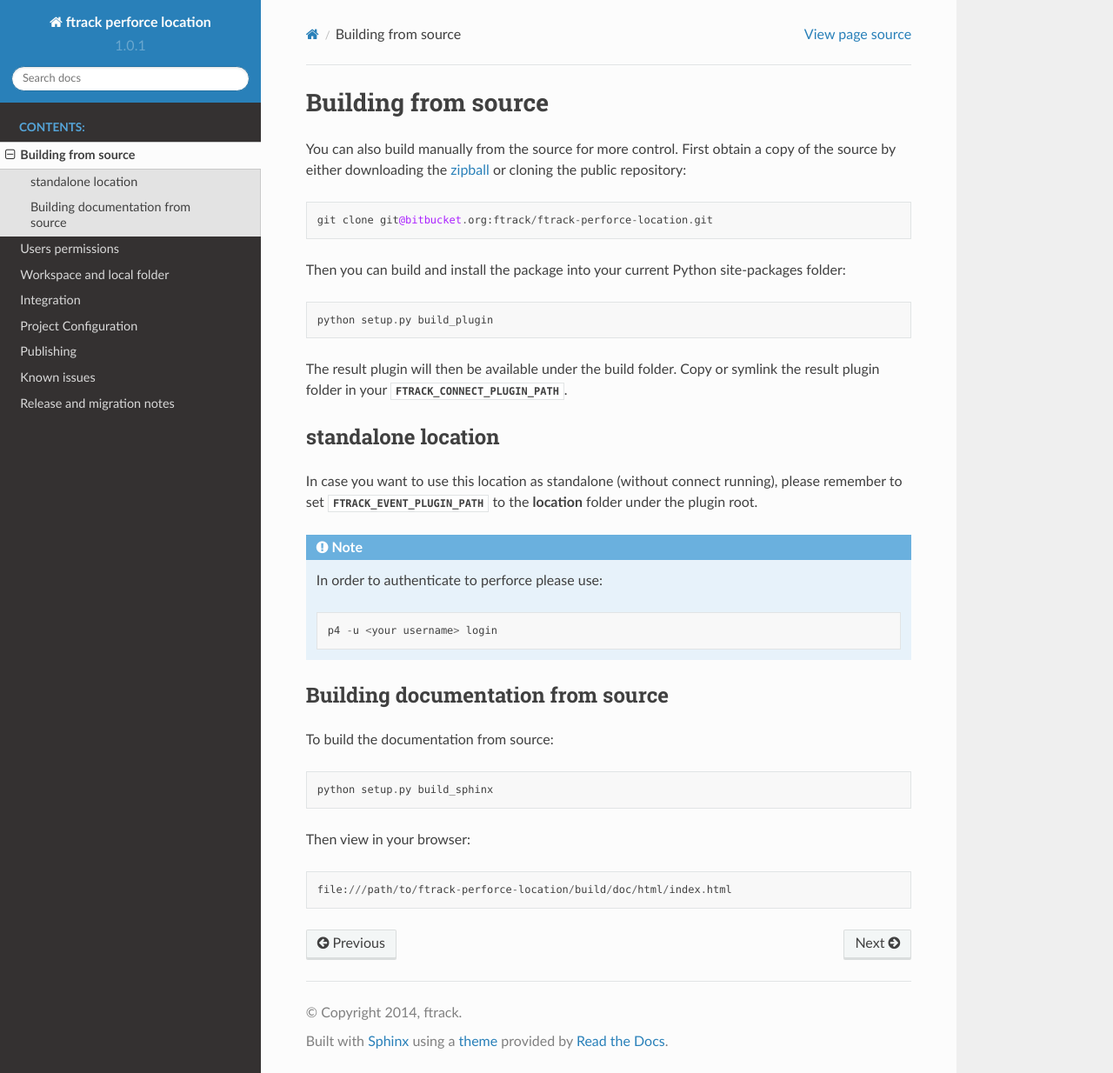
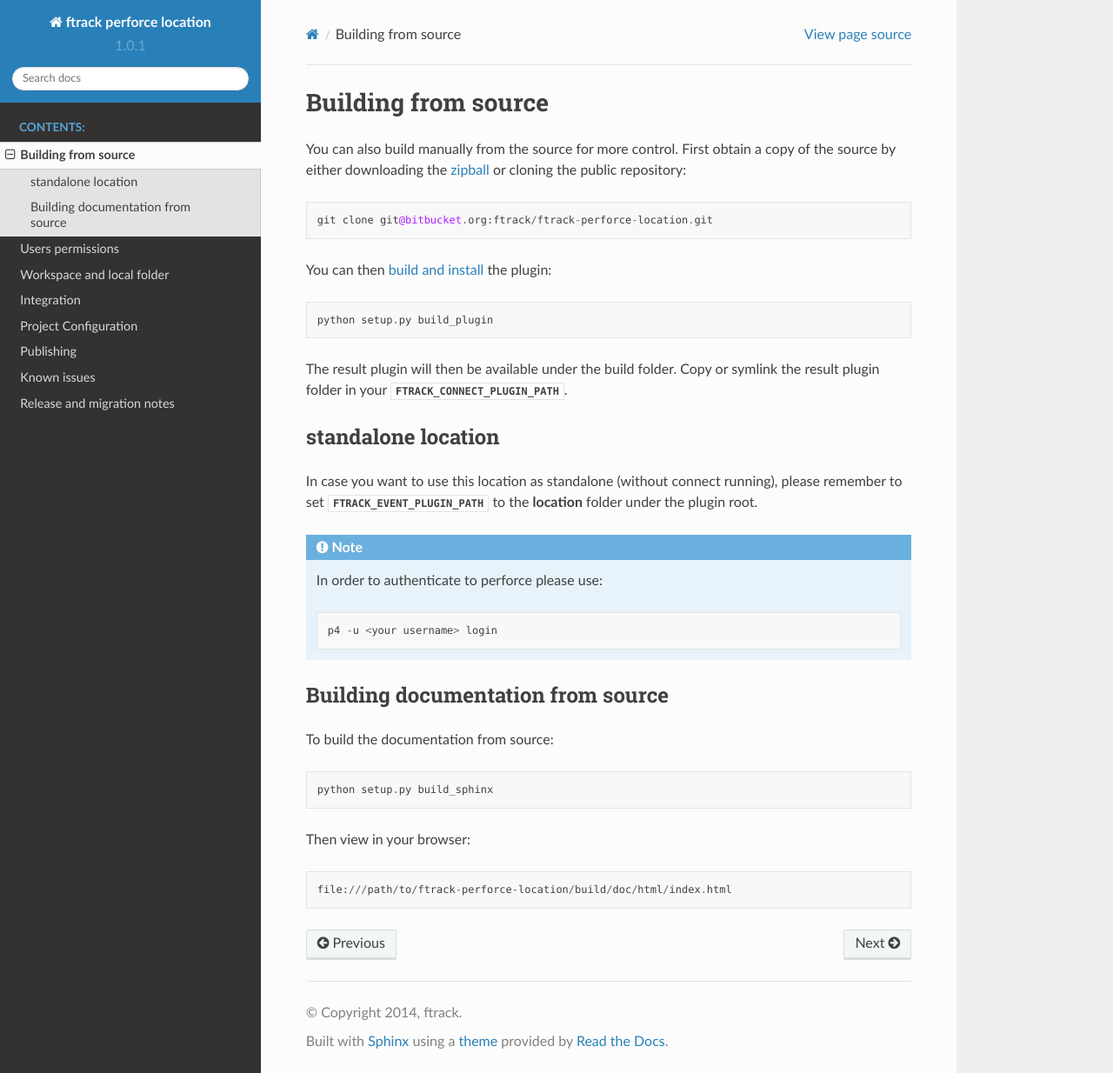
Before and after one commit to ftrackhq/ftrack-perforce-location, a Sphinx documentation site: the page built from doc/source/installing.rst, in a window 1280 px wide and 1234 px high. Shown: the whole window at 87% size. Built offline with Sphinx 7.4.7 and the Read the Docs theme 2.0.0, drawn with Linux system fonts in a browser that asks for light colours.

Commit message:
docs cleanup

```diff
--- a/doc/source/installing.rst
+++ b/doc/source/installing.rst
@@ -13,8 +13,7 @@ cloning the public repository::
 
     git clone git@bitbucket.org:ftrack/ftrack-perforce-location.git
 
-Then you can build and install the package into your current Python
-site-packages folder::
+You can then `build and install <https://help.ftrack.com/en/articles/3504354-ftrack-connect-plugins-discovery-installation-and-update>`_ the plugin::
 
     python setup.py build_plugin
 
```
